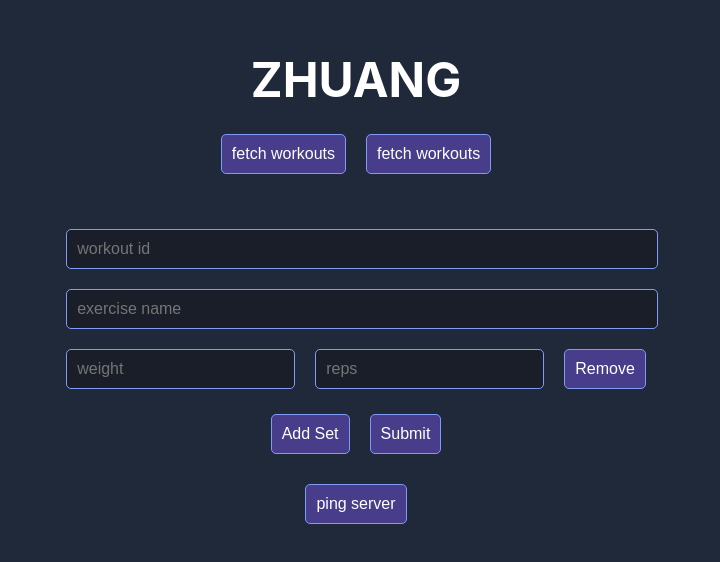
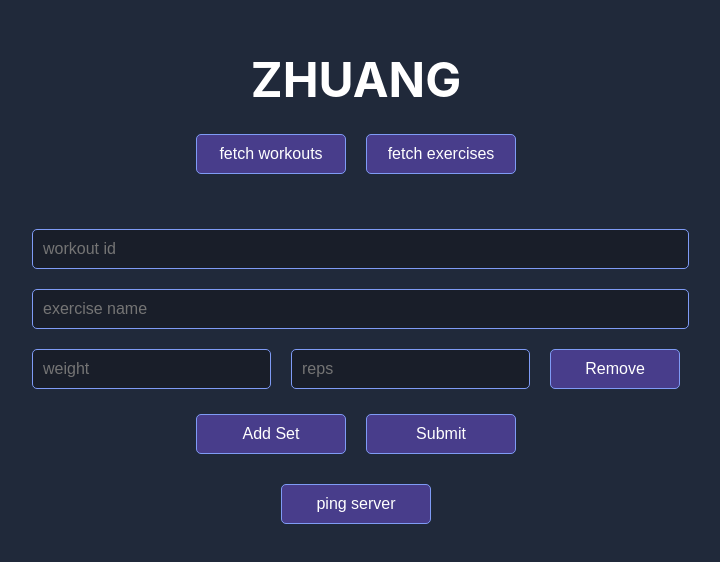
Before and after one commit to richardli03/Zhuang-API, a React (Create React App) app in the folder frontend/: page / in a window 1280 px wide. Shown: the top 562 px of the page, without its empty margins (284-1004 px from the left). Built offline with nearby package versions, Linux system fonts and the light colour scheme.

Commit message:
give buttons a set size

```diff
--- a/frontend/src/App.css
+++ b/frontend/src/App.css
@@ -40,6 +40,8 @@ body {
   font-size: 16px;
   border-radius: 5px;
   border: 1px solid #7f9bf5;
+  width: 150px; /* Fixed width */
+  height: 40px; /* Fixed height */
 }
 
 /* TODO: come up with a color scheme probably */
--- a/frontend/src/App.js
+++ b/frontend/src/App.js
@@ -156,7 +156,7 @@ function App() {
           )}
 
           <button className="fetch-api-btn" onClick={fetchExercises}>
-            fetch workouts
+            fetch exercises
           </button>
           {exercises.length > 0 && (
             <div>
```
